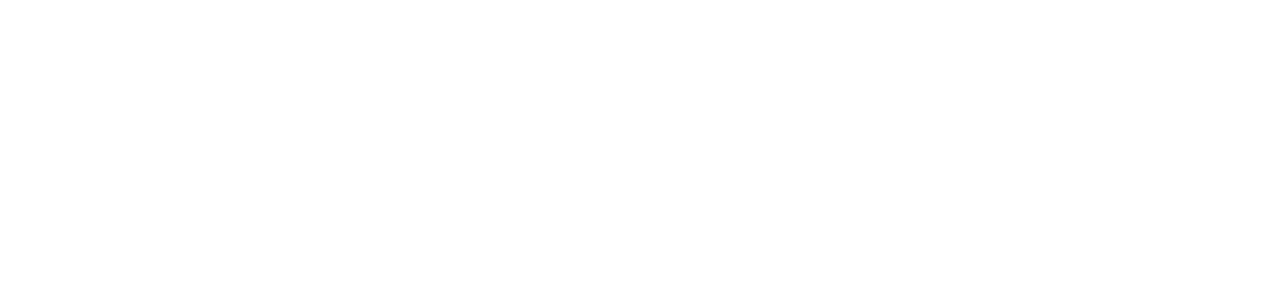
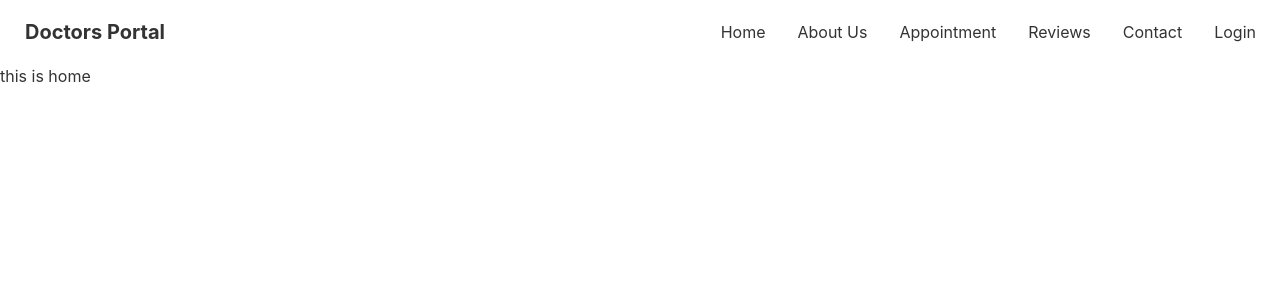
Before and after one commit to najmulhc/doctors-portal, a React (Create React App) app: page / in a window 1280 px wide. Shown: the top 300 px of the page. Built offline with nearby package versions, Linux system fonts and the light colour scheme.

Commit message:
navbar is done

```diff
--- a/package.json
+++ b/package.json
@@ -6,8 +6,10 @@
     "@testing-library/jest-dom": "^5.14.1",
     "@testing-library/react": "^13.0.0",
     "@testing-library/user-event": "^13.2.1",
+    "daisyui": "^2.14.3",
     "react": "^18.1.0",
     "react-dom": "^18.1.0",
+    "react-router-dom": "6",
     "react-scripts": "5.0.1",
     "web-vitals": "^2.1.0"
   },
@@ -34,5 +36,8 @@
       "last 1 firefox version",
       "last 1 safari version"
     ]
+  },
+  "devDependencies": {
+    "tailwind": "^4.0.0"
   }
 }
--- a/src/App.css
+++ b/src/App.css
@@ -1,7 +1,6 @@
-.App {
-  text-align: center;
-}
-
+@tailwind base;
+@tailwind components;
+@tailwind utilities;
 .App-logo {
   height: 40vmin;
   pointer-events: none;
--- a/src/App.js
+++ b/src/App.js
@@ -1,8 +1,18 @@
-import logo from "./logo.svg";
+
 import "./App.css";
+import Navbar from "./Pages/Shared/Navbar";
+import { Route, Routes } from "react-router-dom";
+import Home from "./Pages/Home/Home";
 
 function App() {
-  return <div className="App"></div>;
+  return (
+    <div className="App">
+      <Navbar />
+      <Routes>
+        <Route path="/" element={<Home></Home>}></Route>
+      </Routes>
+    </div>
+  );
 }
 
 export default App;
--- /dev/null
+++ b/src/Pages/Home/Home.js
@@ -0,0 +1,11 @@
+import React from 'react';
+
+const Home = () => {
+    return (
+        <div>
+            <h1>this is home</h1>
+        </div>
+    );
+};
+
+export default Home;
--- /dev/null
+++ b/src/Pages/Shared/Navbar.js
@@ -0,0 +1,68 @@
+import React from "react";
+import { Link } from "react-router-dom";
+
+const Navbar = () => {
+  const links = (
+    <>
+      <li>
+        <Link to="/" class="hover:btn-accent">Home</Link>
+      </li>
+
+      <li>
+        <Link to="/" class="hover:btn-accent">About Us</Link>
+      </li>
+      <li>
+        <Link to="/" class="hover:btn-accent">Appointment</Link>
+      </li>
+      <li>
+        <Link to="/" class="hover:btn-accent">Reviews</Link>
+      </li>
+      <li>
+        <Link to="/" class="hover:btn-accent">Contact</Link>
+      </li>
+      <li>
+        <Link to="/" class="hover:btn-accent">Login</Link>
+      </li>
+    </>
+  );
+  return (
+    <div className="bg-white">
+      <div className="container mx-auto">
+        <div class="navbar bg-white">
+          <div class="navbar-start">
+            <div class="dropdown">
+              <label tabindex="0" class="btn btn-ghost lg:hidden">
+                <svg
+                  xmlns="http://www.w3.org/2000/svg"
+                  class="h-5 w-5"
+                  fill="none"
+                  viewBox="0 0 24 24"
+                  stroke="currentColor"
+                >
+                  <path
+                    stroke-linecap="round"
+                    stroke-linejoin="round"
+                    stroke-width="2"
+                    d="M4 6h16M4 12h8m-8 6h16"
+                  />
+                </svg>
+              </label>
+              <ul
+                tabindex="0"
+                class="menu menu-compact dropdown-content mt-3 p-2 shadow bg-white rounded-box w-52"
+              >
+                {links}
+              </ul>
+            </div>
+            <Link to="/" class="btn btn-ghost normal-case font-bold text-xl">Doctors Portal</Link>
+          </div>
+          <div class="navbar-end hidden lg:flex">
+            <ul class="menu menu-horizontal p-0">{links} </ul>
+          </div>
+        </div>
+      </div>
+    </div>
+  );
+};
+
+export default Navbar;
--- a/src/index.js
+++ b/src/index.js
@@ -3,11 +3,14 @@ import ReactDOM from 'react-dom/client';
 import './index.css';
 import App from './App';
 import reportWebVitals from './reportWebVitals';
+import { BrowserRouter } from 'react-router-dom';
 
 const root = ReactDOM.createRoot(document.getElementById('root'));
 root.render(
   <React.StrictMode>
-    <App />
+    <BrowserRouter>
+      <App />
+    </BrowserRouter>
   </React.StrictMode>
 );
 
--- /dev/null
+++ b/tailwind.config.js
@@ -0,0 +1,31 @@
+module.exports = {
+  content: ["./src/**/*.{html,js}"],
+  theme: {
+    extend: {},
+  },
+  plugins: [require("daisyui")],
+  daisyui: {
+    themes: [
+      {
+        mytheme: {
+          primary: "#0FCFEC",
+          secondary: "#19D3AE",
+          accent: "#3A4256",
+          neutral: "#3A4256",
+          "base-100": "#ffffff",
+
+          "--rounded-box": "1rem", // border radius rounded-box utility class, used in card and other large boxes
+          "--rounded-btn": "0.5rem", // border radius rounded-btn utility class, used in buttons and similar element
+          "--rounded-badge": "1.9rem", // border radius rounded-badge utility class, used in badges and similar
+          "--animation-btn": "0.25s", // duration of animation when you click on button
+          "--animation-input": "0.2s", // duration of animation for inputs like checkbox, toggle, radio, etc
+          "--btn-text-case": "uppercase", // set default text transform for buttons
+          "--btn-focus-scale": "0.95", // scale transform of button when you focus on it
+          "--border-btn": "1px", // border width of buttons
+          "--tab-border": "1px", // border width of tabs
+          "--tab-radius": "0.5rem", // border radius of tabs
+        },
+      },
+    ],
+  },
+};
```
Also changed, not shown: .eslintrc.json (deleted), 1 other file (tests, documents, lock files or other folders).
